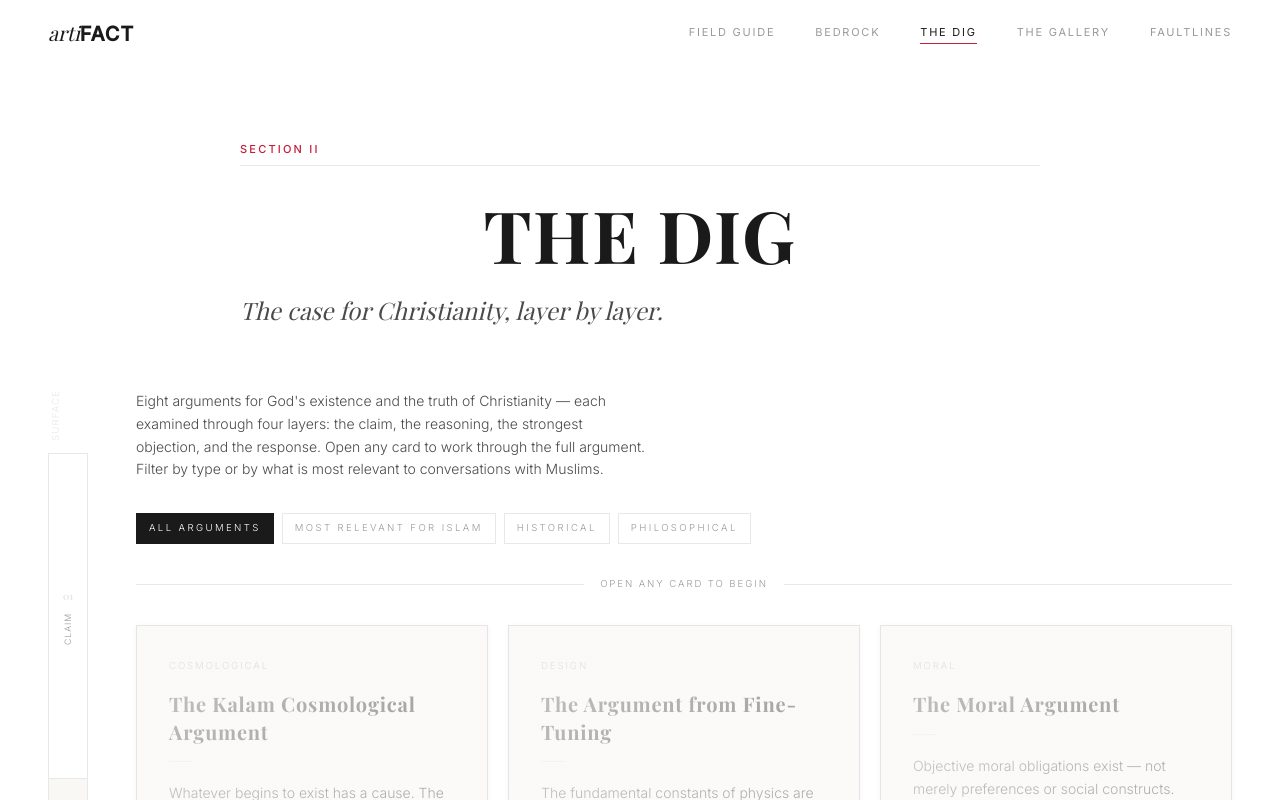
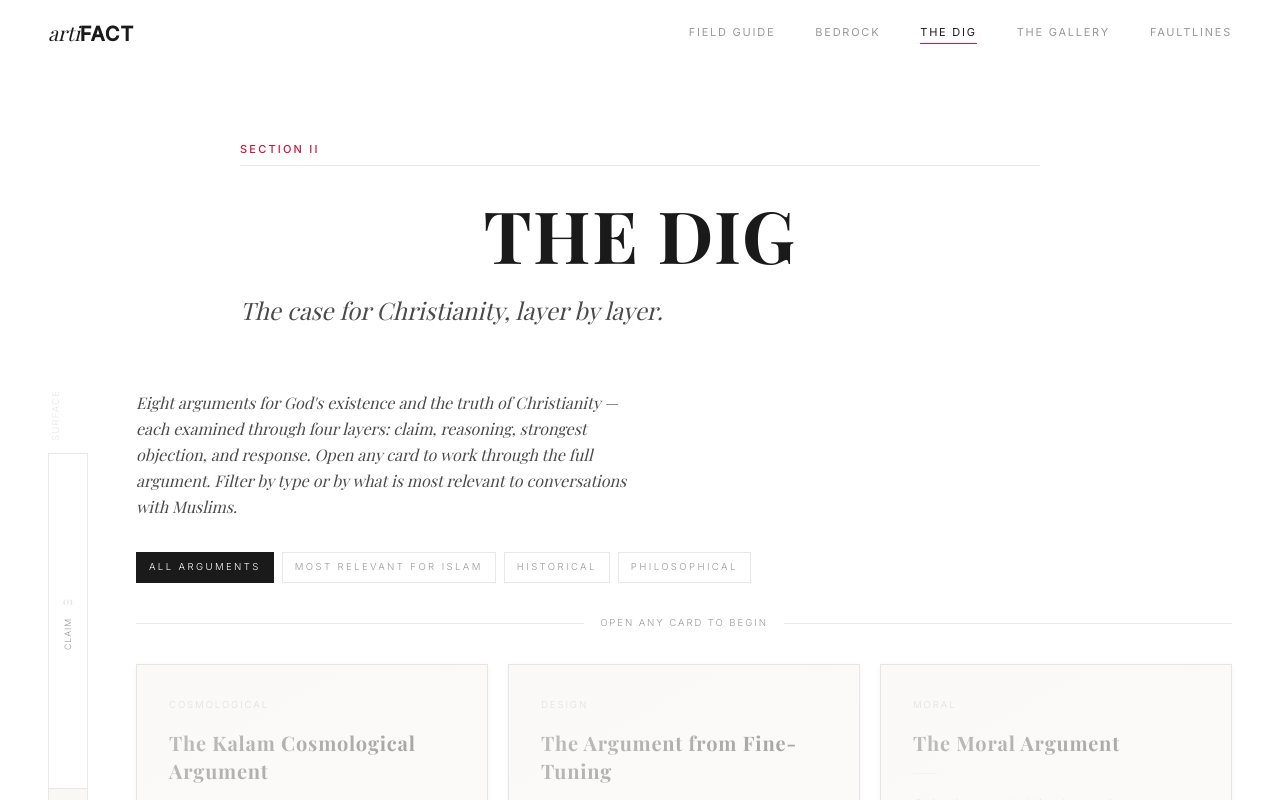
Before and after one commit to TrueDominion/artifact, a React (Vite) app: page /the-dig in a window 1280 px wide. Shown: the top 800 px of the page. Built offline with nearby package versions, Linux system fonts and the light colour scheme; a web font is replaced by a local one.

Commit message:
Refactor filter logic and update comments

```diff
--- a/src/pages/TheDig.tsx
+++ b/src/pages/TheDig.tsx
@@ -12,18 +12,16 @@ import type { Argument } from '@/types'
 const args = argumentsData as unknown as Argument[]
 
 const FILTERS = [
-  { key: 'all',          label: 'ALL ARGUMENTS' },
-  { key: 'islam',        label: 'MOST RELEVANT FOR ISLAM' },
-  { key: 'historical',   label: 'HISTORICAL' },
-  { key: 'philosophical',label: 'PHILOSOPHICAL' },
+  { key: 'all',           label: 'ALL ARGUMENTS' },
+  { key: 'islam',         label: 'MOST RELEVANT FOR ISLAM' },
+  { key: 'historical',    label: 'HISTORICAL' },
+  { key: 'philosophical', label: 'PHILOSOPHICAL' },
 ]
 
-const ISLAM_RELEVANT    = ['kalam', 'resurrection', 'moral', 'prophecy']
-const HISTORICAL_IDS    = ['resurrection', 'prophecy']
-const PHILOSOPHICAL_IDS = ['kalam', 'teleological', 'moral', 'reason', 'ontological', 'consciousness']
+const ISLAM_RELEVANT     = ['kalam', 'resurrection', 'moral', 'prophecy']
+const HISTORICAL_IDS     = ['resurrection', 'prophecy']
+const PHILOSOPHICAL_IDS  = ['kalam', 'teleological', 'moral', 'reason', 'ontological', 'consciousness']
 
-// Strata ordered surface → depth (top of sidebar → bottom)
-// Shading gets progressively darker as you go deeper
 const strata = [
   { label: 'CLAIM',     number: '01' },
   { label: 'LOGIC',     number: '02' },
@@ -35,10 +33,10 @@ export default function TheDig() {
   const [activeFilter, setActiveFilter] = useState('all')
 
   const filtered = args.filter(arg => {
-    if (activeFilter === 'all')          return true
-    if (activeFilter === 'islam')        return ISLAM_RELEVANT.includes(arg.id)
-    if (activeFilter === 'historical')   return HISTORICAL_IDS.includes(arg.id)
-    if (activeFilter === 'philosophical')return PHILOSOPHICAL_IDS.includes(arg.id)
+    if (activeFilter === 'all')           return true
+    if (activeFilter === 'islam')         return ISLAM_RELEVANT.includes(arg.id)
+    if (activeFilter === 'historical')    return HISTORICAL_IDS.includes(arg.id)
+    if (activeFilter === 'philosophical') return PHILOSOPHICAL_IDS.includes(arg.id)
     return true
   })
 
@@ -53,10 +51,8 @@ export default function TheDig() {
       <div className="max-w-7xl mx-auto px-6 lg:px-12 pb-32">
         <div className="flex gap-8 lg:gap-12">
 
-          {/* ── Stratum sidebar — desktop only ── */}
+          {/* Stratum sidebar — desktop only */}
           <aside className="hidden lg:flex flex-col flex-shrink-0 w-10" aria-label="Argument layers">
-
-            {/* FIX: was DEPTH — correct label is SURFACE (you start at the surface) */}
             <p
               className="label-museum text-graphite-border text-center mb-3"
               style={{ writingMode: 'vertical-rl', transform: 'rotate(180deg)', letterSpacing: '0.12em' }}
@@ -72,7 +68,6 @@ export default function TheDig() {
                     i < strata.length - 1 ? 'border-b border-graphite-border' : ''
                   }`}
                   style={{
-                    // Shading gets darker top→bottom (surface=light, depth=dark)
                     backgroundColor:
                       i === 0 ? '#FFFFFF' :
                       i === 1 ? '#FAF8F5' :
@@ -92,7 +87,6 @@ export default function TheDig() {
               ))}
             </div>
 
-            {/* FIX: was SURFACE — correct label is DEPTH (you end deeper) */}
             <p
               className="label-museum text-graphite-border text-center mt-3"
               style={{ writingMode: 'vertical-rl', transform: 'rotate(180deg)', letterSpacing: '0.12em' }}
@@ -101,14 +95,15 @@ export default function TheDig() {
             </p>
           </aside>
 
-          {/* ── Card grid ── */}
+          {/* Card grid */}
           <div className="flex-1">
 
-            <p className="font-sans text-sm text-graphite-light leading-relaxed mb-8 max-w-lg">
+            {/* Intro paragraph — now Playfair italic to match the editorial tier */}
+            <p className="font-serif italic text-base text-graphite-light leading-relaxed mb-8 max-w-lg">
               Eight arguments for God's existence and the truth of Christianity — each examined
-              through four layers: the claim, the reasoning, the strongest objection, and the
-              response. Open any card to work through the full argument. Filter by type or by
-              what is most relevant to conversations with Muslims.
+              through four layers: claim, reasoning, strongest objection, and response. Open any
+              card to work through the full argument. Filter by type or by what is most relevant
+              to conversations with Muslims.
             </p>
 
             {/* Filter bar */}
```
